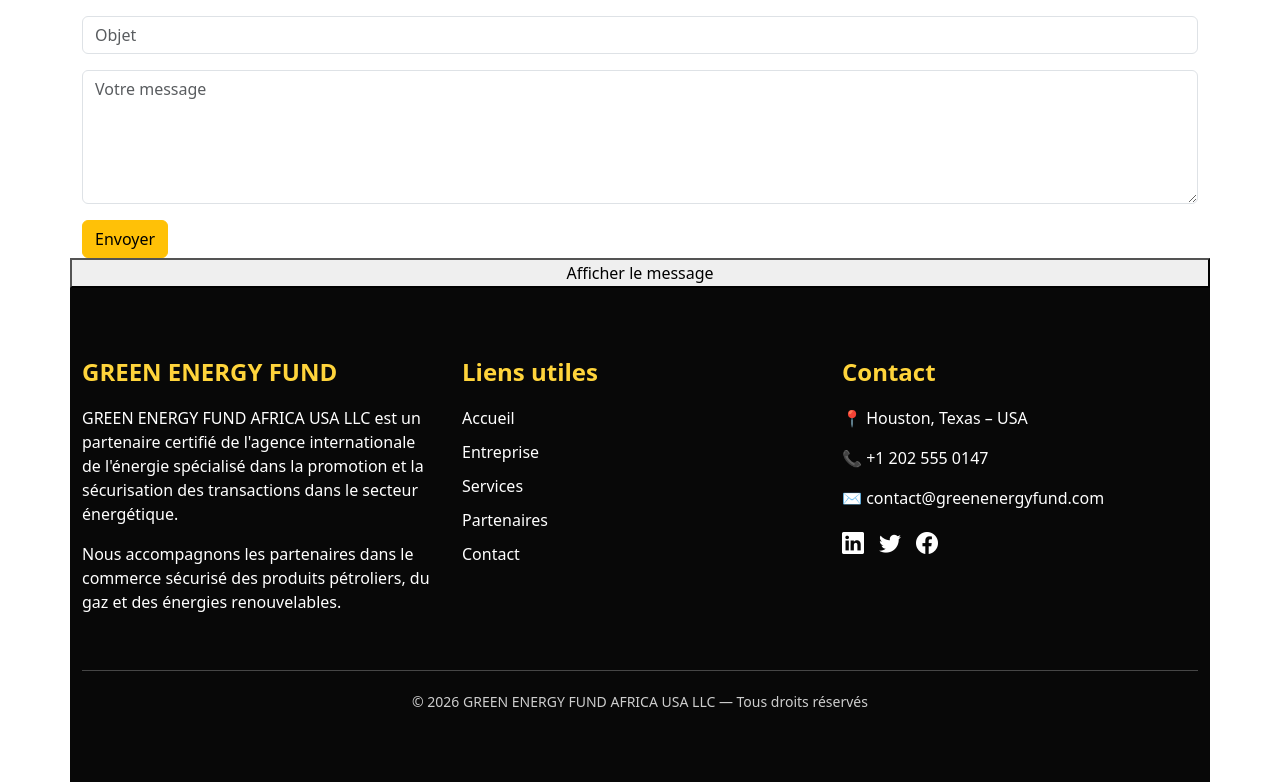
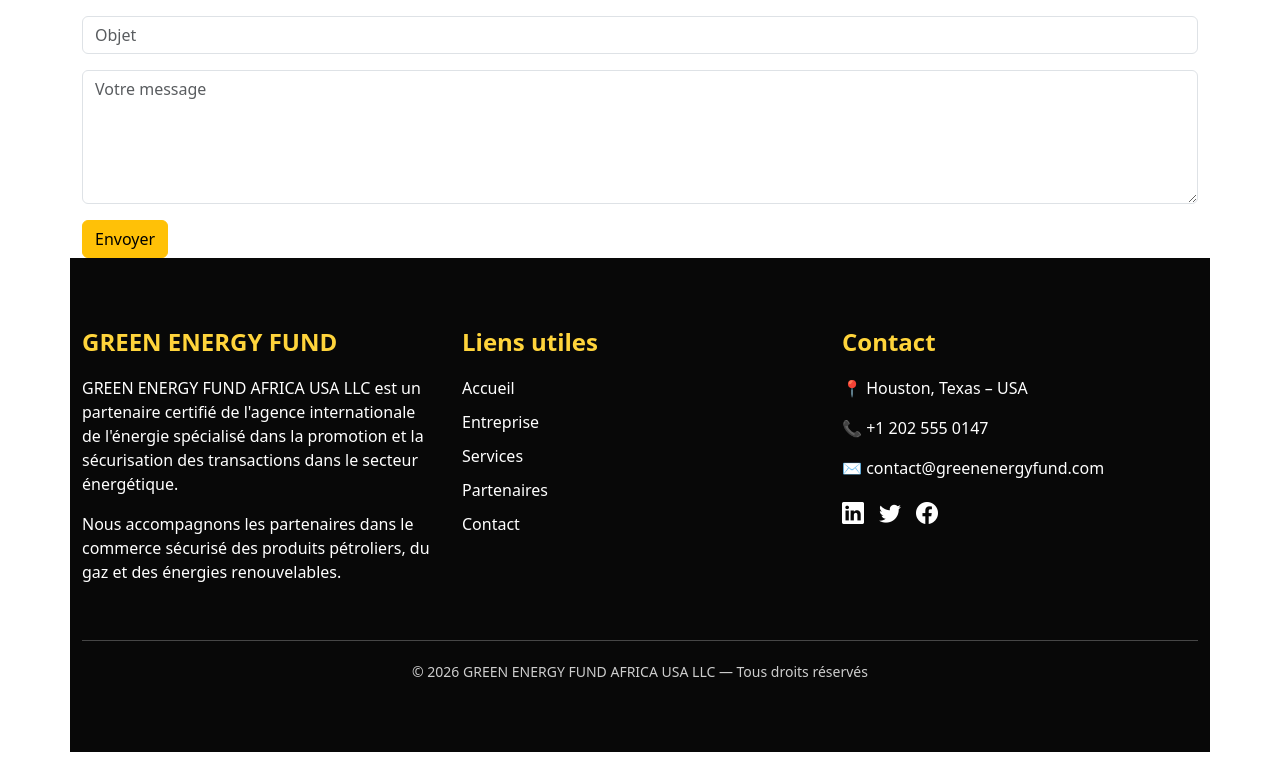
Before and after one commit to CedricAteba23/ptr, an Angular app: page /acceuil in a window 1280 px wide. Shown: the part 2470-3252 px from the top of the page. After the commit the page ends 3222 px from the top, so only its background shows below. Built offline with nearby package versions, Linux system fonts and the light colour scheme.

Commit message:
correction

```diff
--- a/src/app/acceuil/acceuil.component.html
+++ b/src/app/acceuil/acceuil.component.html
@@ -240,12 +240,12 @@
 </textarea>
 </div>
 
-<button class="btn btn-warning ">
+<button class="btn btn-warning " (click)="showSuccess('Message envoyé !')">
 Envoyer
 </button>
 
 </form>
-<button (click)="showSuccess('Message envoyé !')">Afficher le message</button>
+<!-- <button (click)="showSuccess('Message envoyé !')">Afficher le message</button> -->
 
 <!-- Carte de succès -->
 <div *ngIf="successMessage" class="success-card">
```
